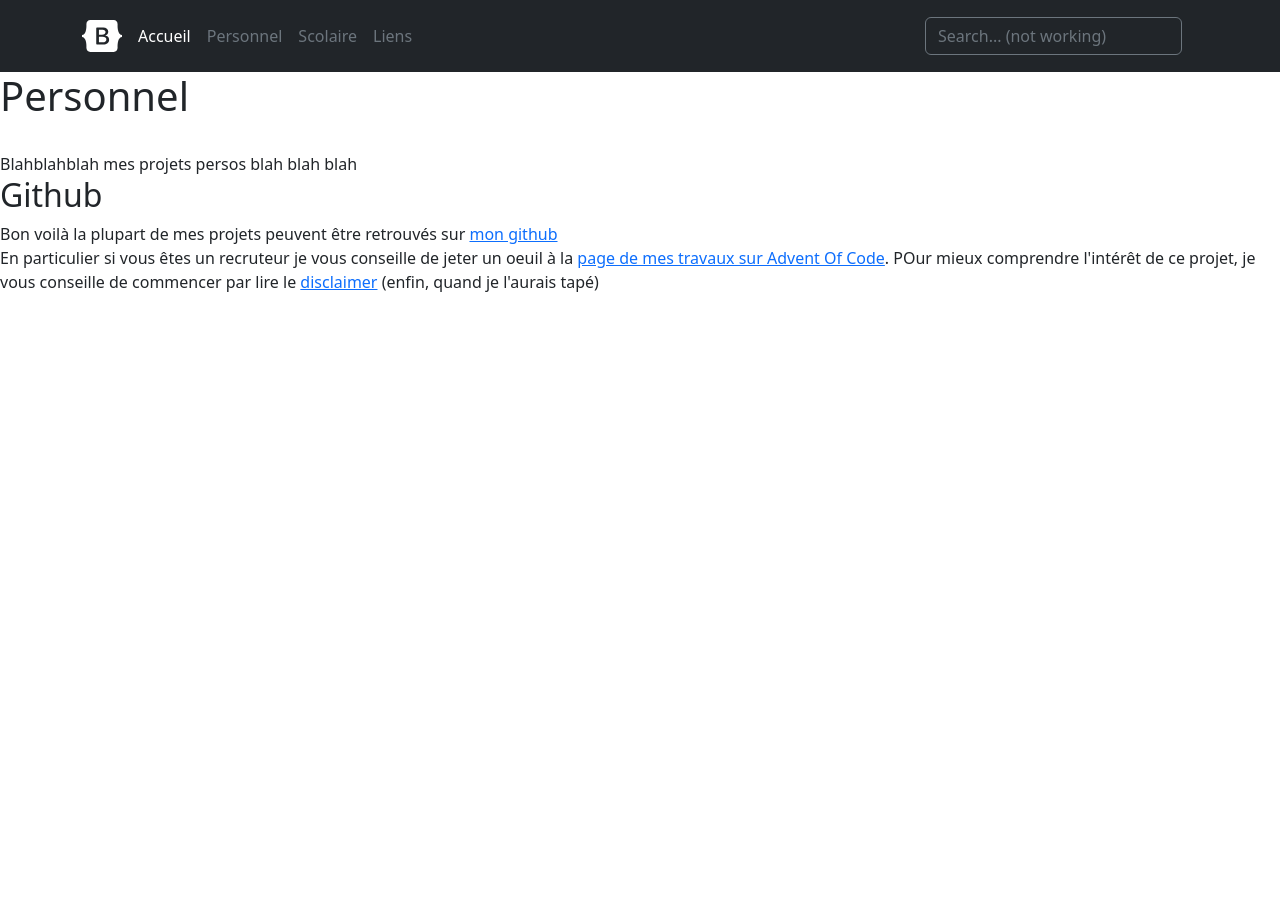
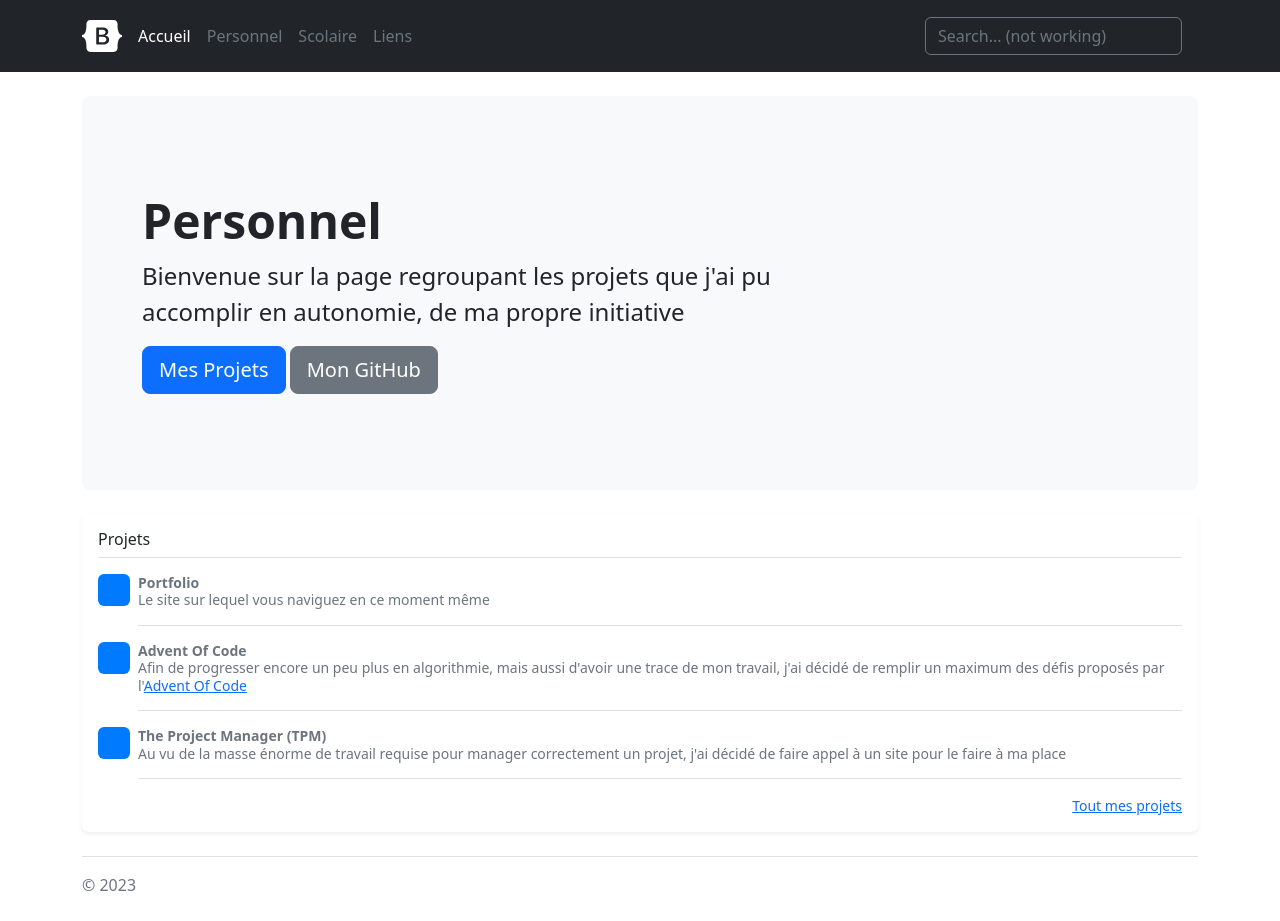
Before and after one commit to cos-imo/portfolio, a Flask app: template templates/personnel.html in a window 1280 px wide. Before the commit the page ends 292 px from the top, so only its background shows below. Run offline with Flask 3, Linux system fonts and the light colour scheme; the template is opened without the code that fills it, so the values that code supplies are empty; some libraries are stand-ins or nearby versions.

Commit message:
Passage de Personnel en liste

```diff
--- a/templates/personnel.html
+++ b/templates/personnel.html
@@ -1,14 +1,69 @@
 {% extends 'headers.html' %}
 
 {% block header %}
-    <!-- CSS -->
-    <link rel='stylesheet' type='text/css' href="{{ url_for('static', filename='css/add.css') }}">
 {% endblock header %}
 
 {% block container %}
-    <h1>Personnel</h1><br>
-    Blahblahblah mes projets persos blah blah blah
-    <h2>Github</h2>
-    Bon voilà la plupart de mes projets peuvent être retrouvés sur <a href="https://github.com/cos-imo">mon github</a><br>
-    En particulier si vous êtes un recruteur je vous conseille de jeter un oeuil à la <a href="https://github.com/cos-imo/AdventOfCode">page de mes travaux sur Advent Of Code</a>. POur mieux comprendre l'intérêt de ce projet, je vous conseille de commencer par lire le <a href="https://github.com/cos-imo/AdventOfCode/blob/main/README.md">disclaimer</a> (enfin, quand je l'aurais tapé)
+<div class="container py-4">
+
+    <div class="p-5 mb-4 bg-light rounded-3">
+      <div class="container-fluid py-5">
+        <h1 class="display-5 fw-bold">Personnel</h1>
+        <p class="col-md-8 fs-4">Bienvenue sur la page regroupant les projets que j'ai pu accomplir en autonomie, de ma propre initiative</p>
+        <button class="btn btn-primary btn-lg" type="button" href="/projects">Mes Projets</button>
+        <button class="btn btn-secondary btn-lg" type="button" onclick="location.href='https://github.com/cos-imo';">Mon GitHub</button>
+      </div>
+    </div>
+
+    <article class="my-3" id="accordion">
+
+
+
+
+        <div class="my-3 p-3 bg-body rounded shadow-sm">
+            <h6 class="border-bottom pb-2 mb-0">Projets</h6>
+            <div class="d-flex text-muted pt-3">
+              <svg class="bd-placeholder-img flex-shrink-0 me-2 rounded" width="32" height="32" xmlns="http://www.w3.org/2000/svg" role="img" aria-label="Placeholder: 32x32" preserveAspectRatio="xMidYMid slice" focusable="false"><title>Placeholder</title><rect width="100%" height="100%" fill="#007bff"/><text x="50%" y="50%" fill="#007bff" dy=".3em">32x32</text></svg>
+
+              <div class="pb-3 mb-0 small lh-sm border-bottom w-100">
+                <div class="d-flex justify-content-between">
+                  <strong class="text-gray-dark">Portfolio</strong>
+                </div>
+                <span class="d-block">Le site sur lequel vous naviguez en ce moment même</span>
+              </div>
+            </div>
+            <div class="d-flex text-muted pt-3">
+              <svg class="bd-placeholder-img flex-shrink-0 me-2 rounded" width="32" height="32" xmlns="http://www.w3.org/2000/svg" role="img" aria-label="Placeholder: 32x32" preserveAspectRatio="xMidYMid slice" focusable="false"><title>Placeholder</title><rect width="100%" height="100%" fill="#007bff"/><text x="50%" y="50%" fill="#007bff" dy=".3em">32x32</text></svg>
+
+              <div class="pb-3 mb-0 small lh-sm border-bottom w-100">
+                <div class="d-flex justify-content-between">
+                  <strong class="text-gray-dark">Advent Of Code</strong>
+                </div>
+                <span class="d-block">Afin de progresser encore un peu plus en algorithmie, mais aussi d'avoir une trace de mon travail, j'ai décidé de remplir un maximum des défis proposés par l'<a href="https://adventofcode.com">Advent Of Code</a></span>
+              </div>
+            </div>
+            <div class="d-flex text-muted pt-3">
+                <svg class="bd-placeholder-img flex-shrink-0 me-2 rounded" width="32" height="32" xmlns="http://www.w3.org/2000/svg" role="img" aria-label="Placeholder: 32x32" preserveAspectRatio="xMidYMid slice" focusable="false"><title>Placeholder</title><rect width="100%" height="100%" fill="#007bff"/><text x="50%" y="50%" fill="#007bff" dy=".3em">32x32</text></svg>
+
+                <div class="pb-3 mb-0 small lh-sm border-bottom w-100">
+                  <div class="d-flex justify-content-between">
+                    <strong class="text-gray-dark">The Project Manager (TPM)</strong>
+                  </div>
+                  <span class="d-block">Au vu de la masse énorme de travail requise pour manager correctement un projet, j'ai décidé de faire appel à un site pour le faire à ma place</span>
+                </div>
+              </div>
+
+            <small class="d-block text-end mt-3">
+              <a href="#">Tout mes projets</a>
+            </small>
+          </div>
+
+
+
+    </article>
+
+    <footer class="pt-3 mt-4 text-muted border-top">
+      &copy; 2023
+    </footer>
+  </div>
 {% endblock container %}
```
Also changed, not shown: py/blueprints/scolaireBP.py (+6 -1 lines), templates/projet.html (added, +78 -0 lines).
